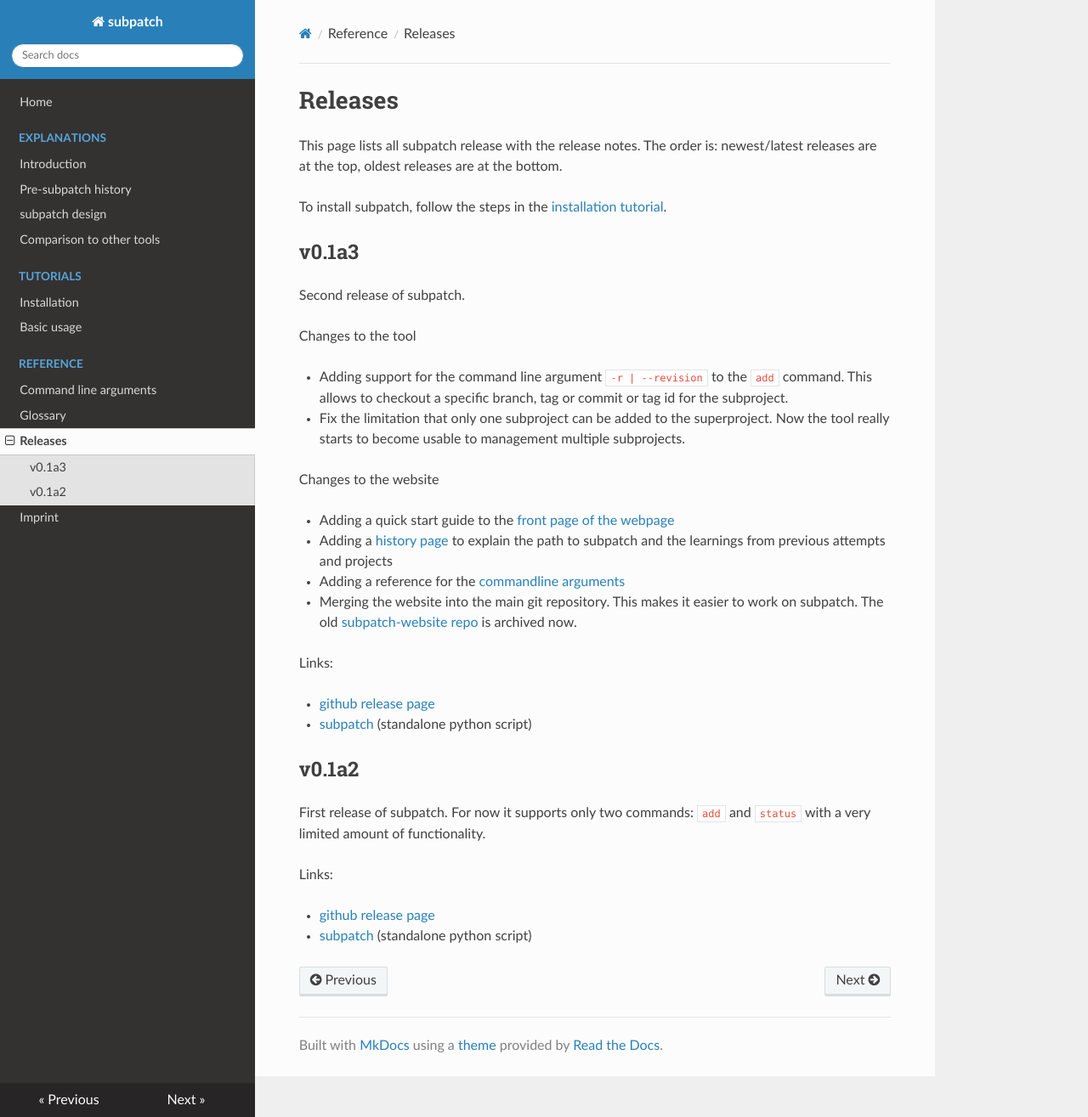
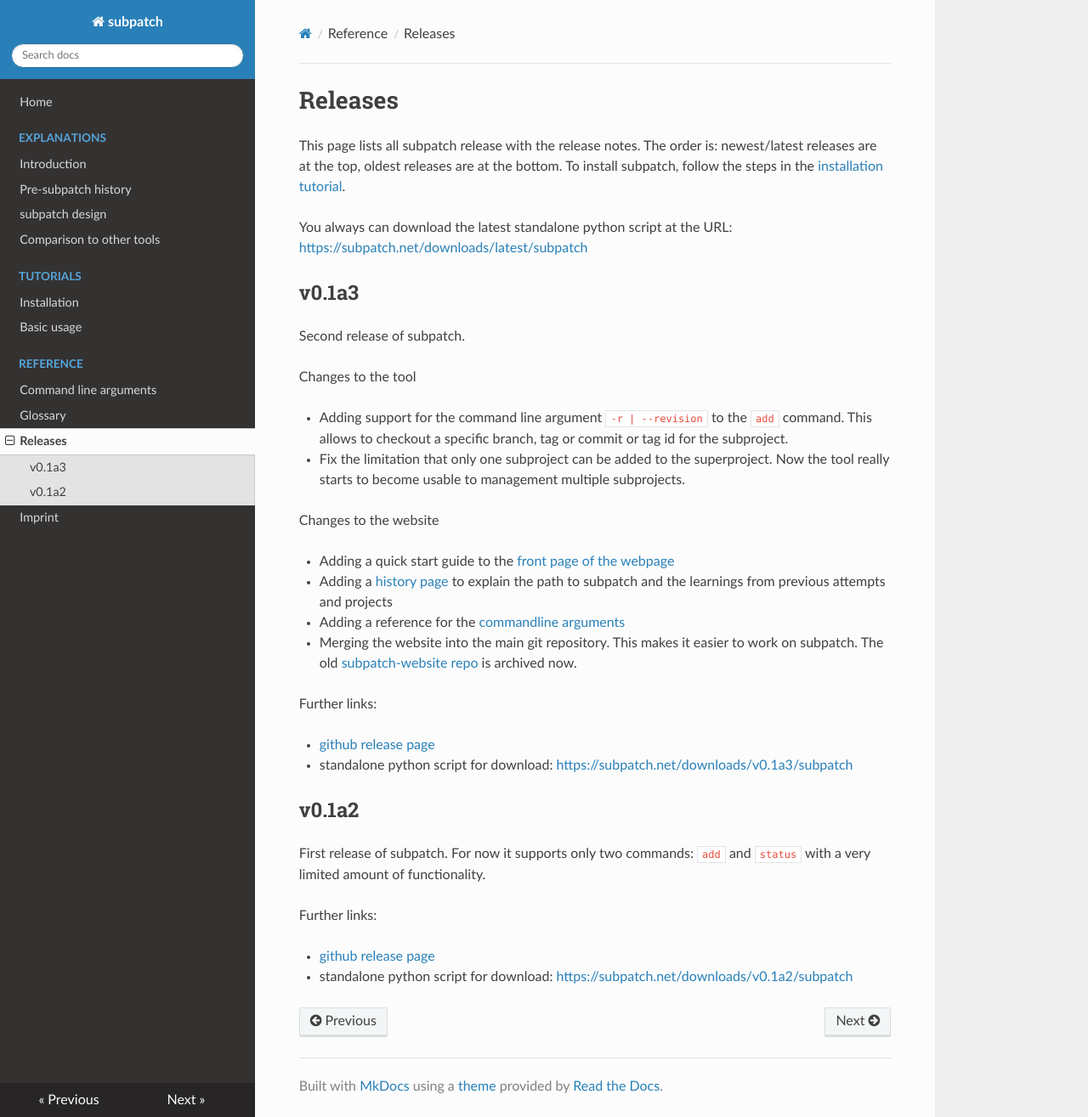
Before and after one commit to lengfeld/subpatch, an MkDocs documentation site: the page built from website/ref/releases.md, in a window 1280 px wide and 1315 px high. Shown: the whole window at 85% size. Built offline with MkDocs 1.6.1, drawn with Linux system fonts in a browser that asks for light colours; nearby versions of some CDN libraries.

Commit message:
website: Move subpatch scripts from github to website
No need to host the scripts on github. They are just simple text files.
They can be hosted on the website too. No fat binaries yet.

```diff
--- a/website/ref/releases.md
+++ b/website/ref/releases.md
@@ -1,10 +1,12 @@
 # Releases
 
 This page lists all subpatch release with the release notes. The order is:
-newest/latest releases are at the top, oldest releases are at the bottom.
+newest/latest releases are at the top, oldest releases are at the bottom. To
+install subpatch, follow the steps in the
+[installation tutorial](../tut/installation.md).
 
-To install subpatch, follow the steps in the
-[installation tutorial](../tut/installation.md).
+You always can download the latest standalone python script at the URL:
+[https://subpatch.net/downloads/latest/subpatch](https://subpatch.net/downloads/latest/subpatch)
 
 
 ## v0.1a3
@@ -30,11 +32,11 @@
   [subpatch-website repo](https://github.com/lengfeld/subpatch-website) is archived
   now.
 
-Links:
+Further links:
 
 * [github release page](https://github.com/lengfeld/subpatch/releases/tag/v0.1a3)
-* [subpatch](https://github.com/lengfeld/subpatch/releases/download/v0.1a3/subpatch)
-  (standalone python script)
+* standalone python script for download:
+  [https://subpatch.net/downloads/v0.1a3/subpatch](https://subpatch.net/downloads/v0.1a3/subpatch)
 
 
 ## v0.1a2
@@ -42,8 +44,8 @@
 First release of subpatch. For now it supports only two commands: `add` and
 `status` with a very limited amount of functionality.
 
-Links:
+Further links:
 
 * [github release page](https://github.com/lengfeld/subpatch/releases/tag/v0.1a2)
-* [subpatch](https://github.com/lengfeld/subpatch/releases/download/v0.1a2/subpatch)
-  (standalone python script)
+* standalone python script for download:
+  [https://subpatch.net/downloads/v0.1a2/subpatch](https://subpatch.net/downloads/v0.1a2/subpatch)
```
Also changed, not shown: 2 other files.
